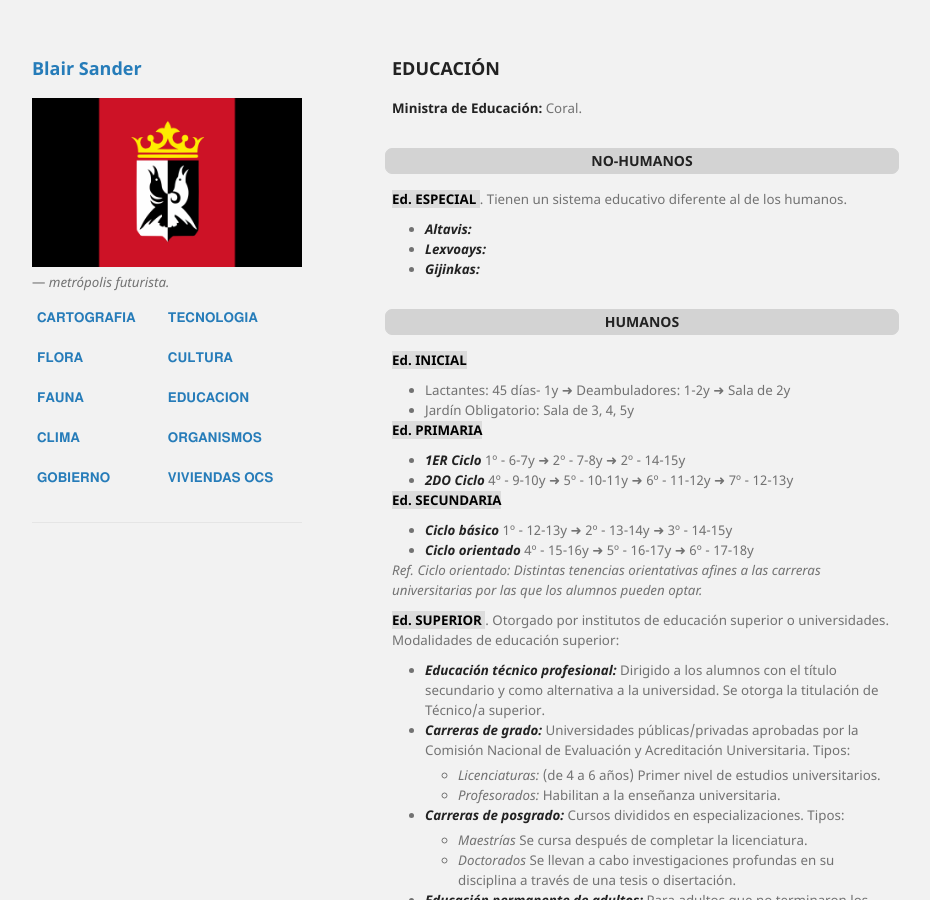
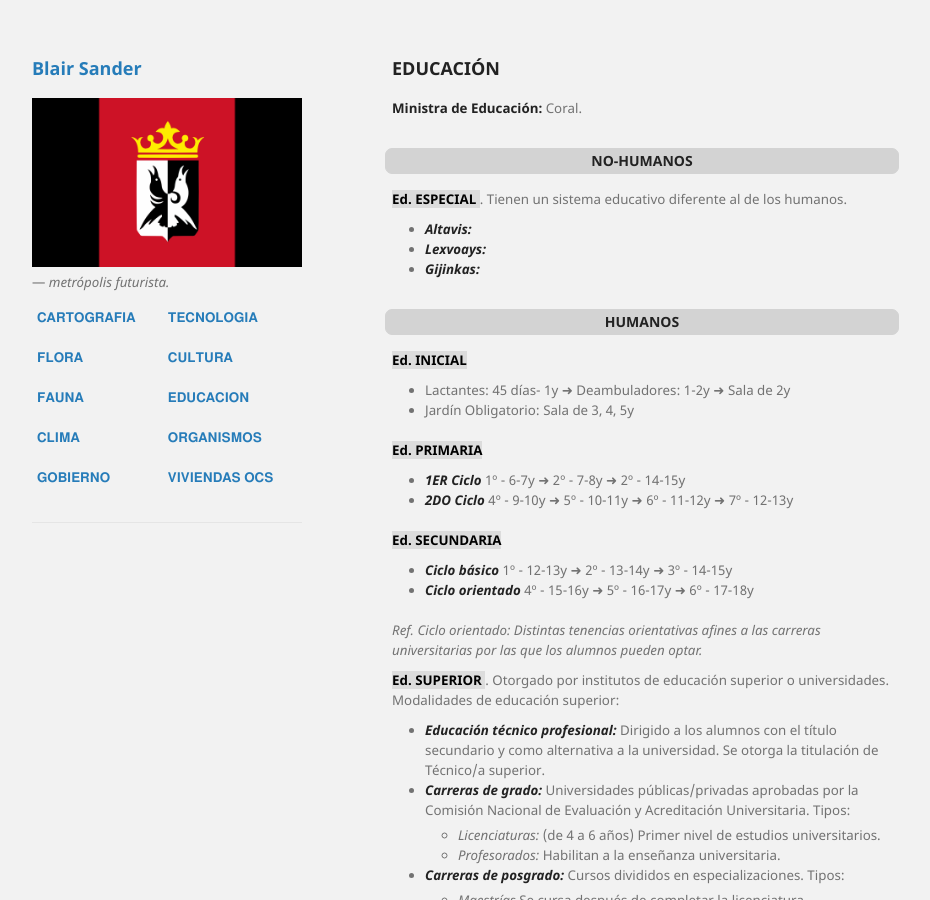
Before and after one commit to BlairSander/ciudad, a Jekyll site: the page built from educacion.md, in a window 1280 px wide and 900 px high. Shown: the whole window, without its empty margins (178-1108 px from the left). Built offline with Jekyll 4.4.1, drawn with Linux system fonts in a browser that asks for light colours; our own code applies the rules of GitHub Pages for plain Markdown files.

```diff
--- a/educacion.md
+++ b/educacion.md
@@ -17,15 +17,15 @@ layout: default
 
 **<mark> Ed. INICIAL </mark>**
 * Lactantes: 45 días- 1y ➜ Deambuladores: 1-2y ➜ Sala de 2y
-* Jardín Obligatorio: Sala de 3, 4, 5y <br>
+* Jardín Obligatorio: Sala de 3, 4, 5y <br><br>
 
 **<mark> Ed. PRIMARIA </mark>**
 * ***1ER Ciclo***  1º - 6-7y ➜ 2º - 7-8y ➜ 2º - 14-15y
-* ***2DO Ciclo*** 4º - 9-10y ➜ 5º - 10-11y ➜ 6º - 11-12y ➜  7º - 12-13y<br>
+* ***2DO Ciclo*** 4º - 9-10y ➜ 5º - 10-11y ➜ 6º - 11-12y ➜  7º - 12-13y<br><br>
 
 **<mark> Ed. SECUNDARIA </mark>**
 * ***Ciclo básico*** 1º - 12-13y ➜ 2º - 13-14y ➜ 3º - 14-15y
-* ***Ciclo orientado*** 4º - 15-16y ➜ 5º - 16-17y ➜ 6º - 17-18y <br>
+* ***Ciclo orientado*** 4º - 15-16y ➜ 5º - 16-17y ➜ 6º - 17-18y <br><br>
 
 *Ref. Ciclo orientado: Distintas tenencias orientativas afines a las carreras universitarias por las que los alumnos pueden optar.*
 
```
